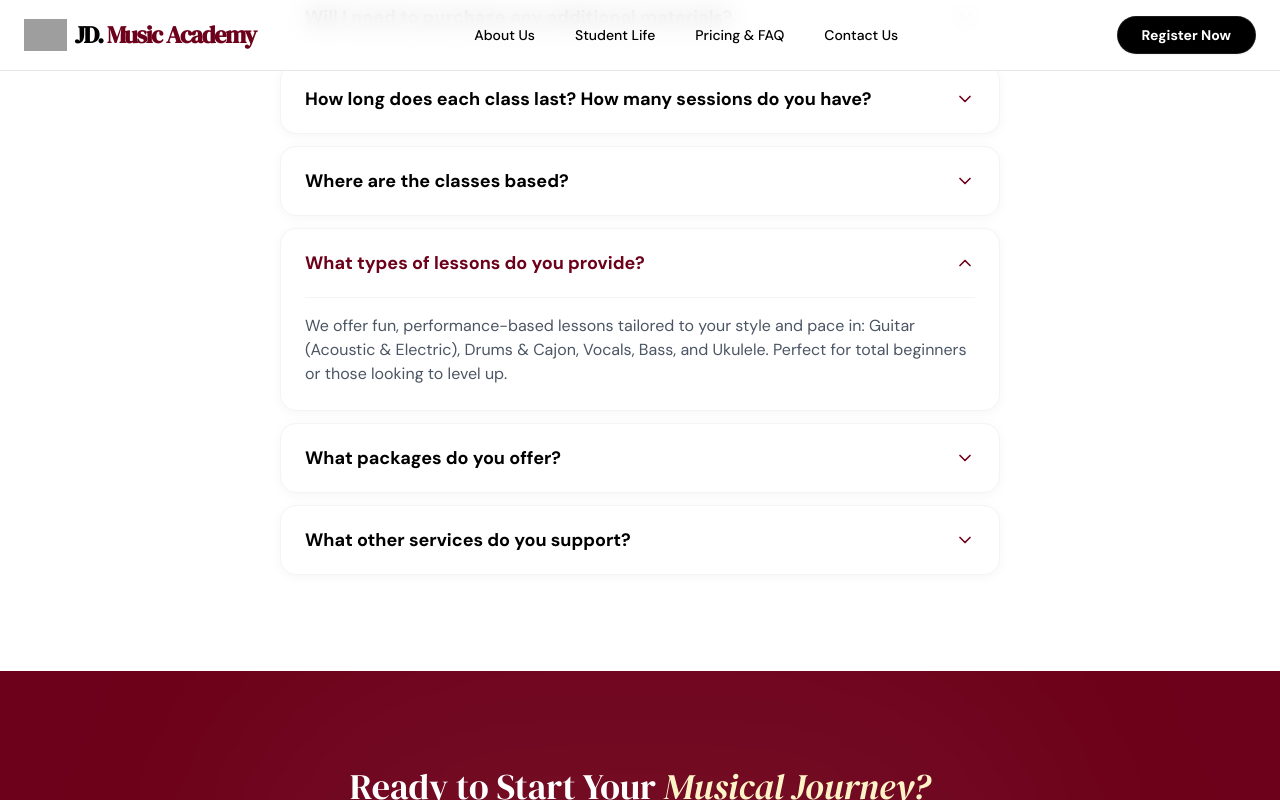
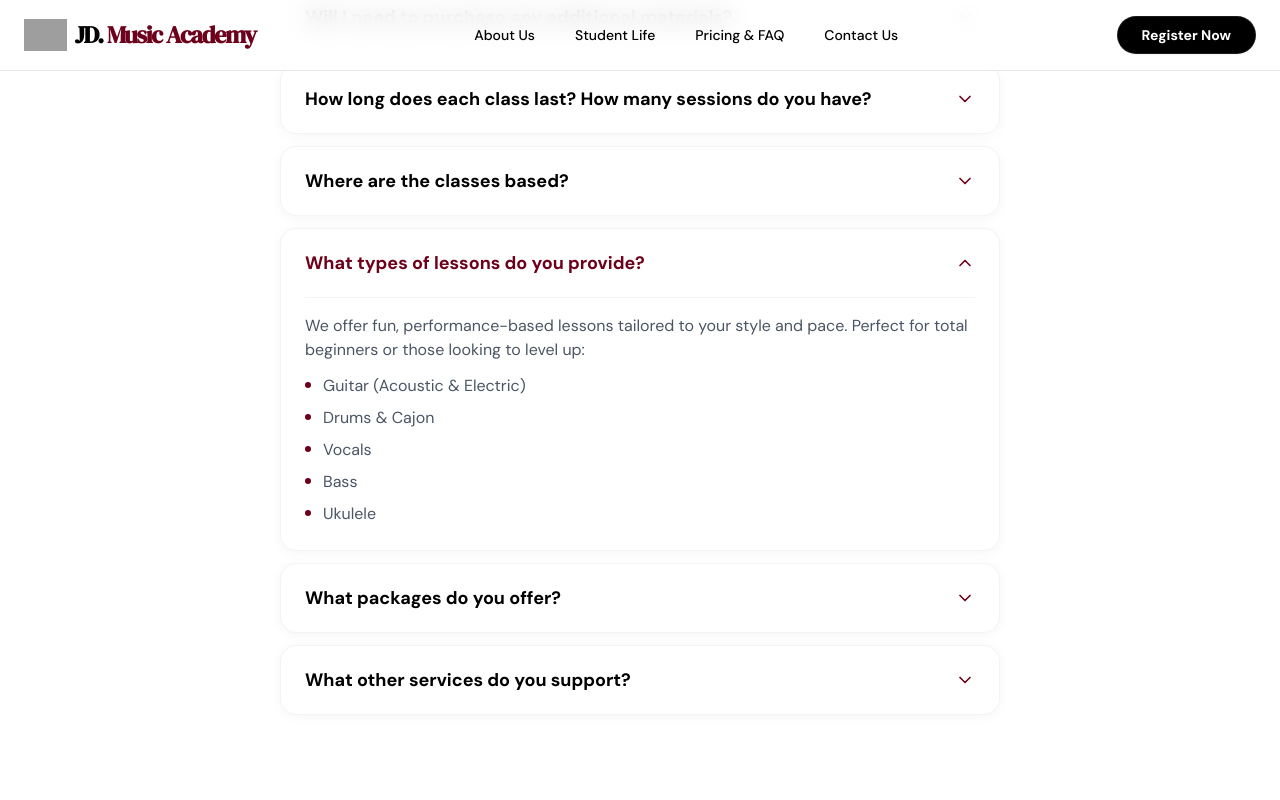
Before and after one commit to josephloochunhoe/jdmusicwebsite, a React (Vite) app: page /pricing-faq in a window 1280 px wide. Both pictures are taken after a click on the button "What types of lessons do you provide?". Shown: the part 1834-2634 px from the top of the page. Built offline with nearby package versions, Linux system fonts and the light colour scheme; grey boxes are pictures that could not be loaded.

Commit message:
feat: bullet-pointed answers for FAQ items Q6 and Q7

```diff
--- a/src/pages/PricingFaq.jsx
+++ b/src/pages/PricingFaq.jsx
@@ -31,12 +31,25 @@ const faqItems = [
   {
     id: 6,
     question: "What types of lessons do you provide?",
-    answer: "We offer fun, performance-based lessons tailored to your style and pace in: Guitar (Acoustic & Electric), Drums & Cajon, Vocals, Bass, and Ukulele. Perfect for total beginners or those looking to level up."
+    intro: "We offer fun, performance-based lessons tailored to your style and pace. Perfect for total beginners or those looking to level up:",
+    answer: [
+      "Guitar (Acoustic & Electric)",
+      "Drums & Cajon",
+      "Vocals",
+      "Bass",
+      "Ukulele"
+    ]
   },
   {
     id: 7,
     question: "What packages do you offer?",
-    answer: "We offer tailored paths including Individual & Group Lessons (Kajang, Sri Hartamas, or Online), School & Kindergarten Programs (weekly enrichment), Church Music Lessons (worship team setups), and interactive Masterclass Workshops."
+    intro: "We offer tailored paths including:",
+    answer: [
+      "Individual & Group Lessons (Kajang, Sri Hartamas, or Online)",
+      "School & Kindergarten Programs (weekly enrichment)",
+      "Church Music Lessons (worship team setups)",
+      "Interactive Masterclass Workshops"
+    ]
   },
   {
     id: 8,
@@ -273,7 +286,23 @@ const PricingFaq = () => {
                 {openId === item.id && (
                   <div className="px-6 pb-6">
                     <div className="border-t border-gray-100 pt-4">
-                      <p className="text-gray-600 leading-relaxed text-sm md:text-base">{item.answer}</p>
+                      {Array.isArray(item.answer) ? (
+                        <div>
+                          {item.intro && (
+                            <p className="text-gray-600 leading-relaxed text-sm md:text-base mb-3">{item.intro}</p>
+                          )}
+                          <ul className="space-y-2">
+                            {item.answer.map((point, i) => (
+                              <li key={i} className="flex items-start gap-3">
+                                <div className="w-1.5 h-1.5 rounded-full bg-jd-burgundy mt-2 flex-shrink-0"></div>
+                                <span className="text-gray-600 text-sm md:text-base">{point}</span>
+                              </li>
+                            ))}
+                          </ul>
+                        </div>
+                      ) : (
+                        <p className="text-gray-600 leading-relaxed text-sm md:text-base">{item.answer}</p>
+                      )}
                     </div>
                   </div>
                 )}
```
